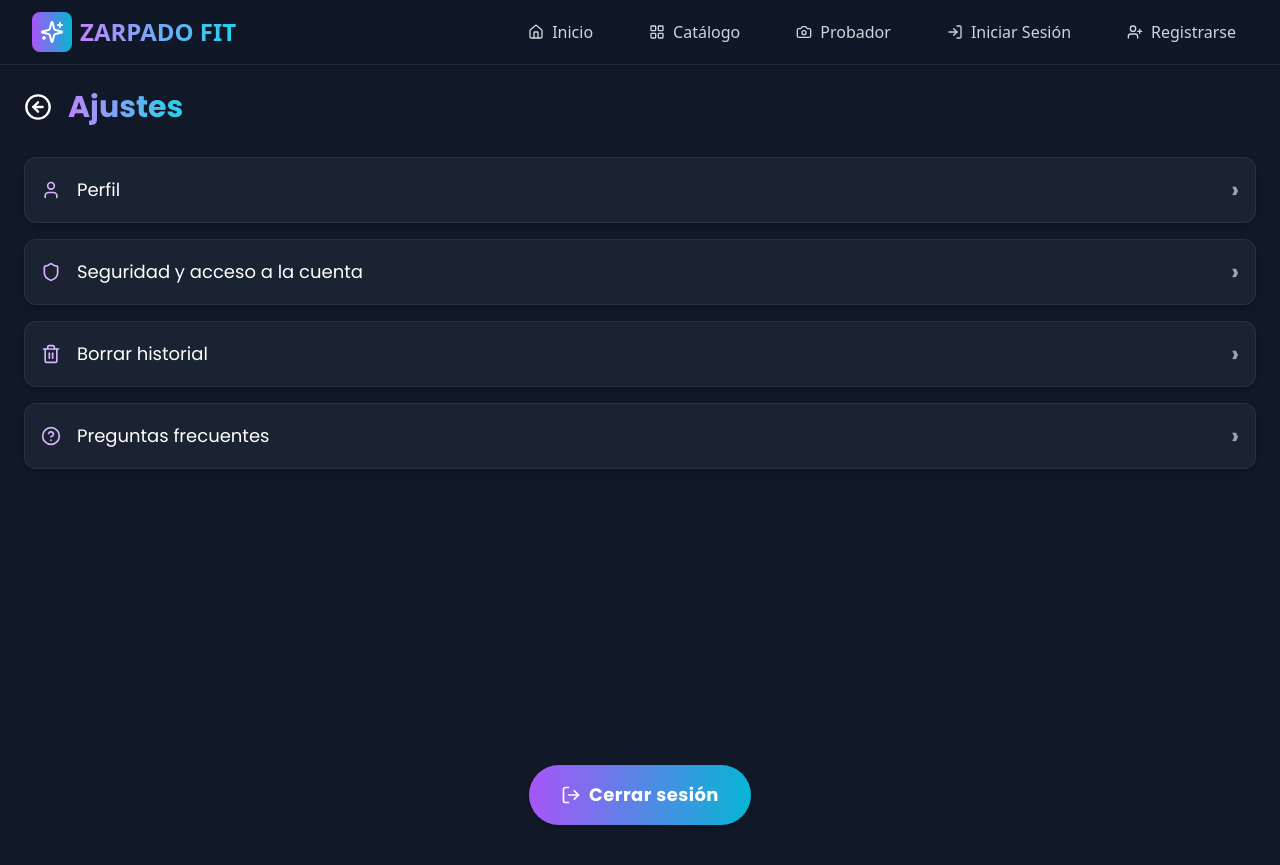
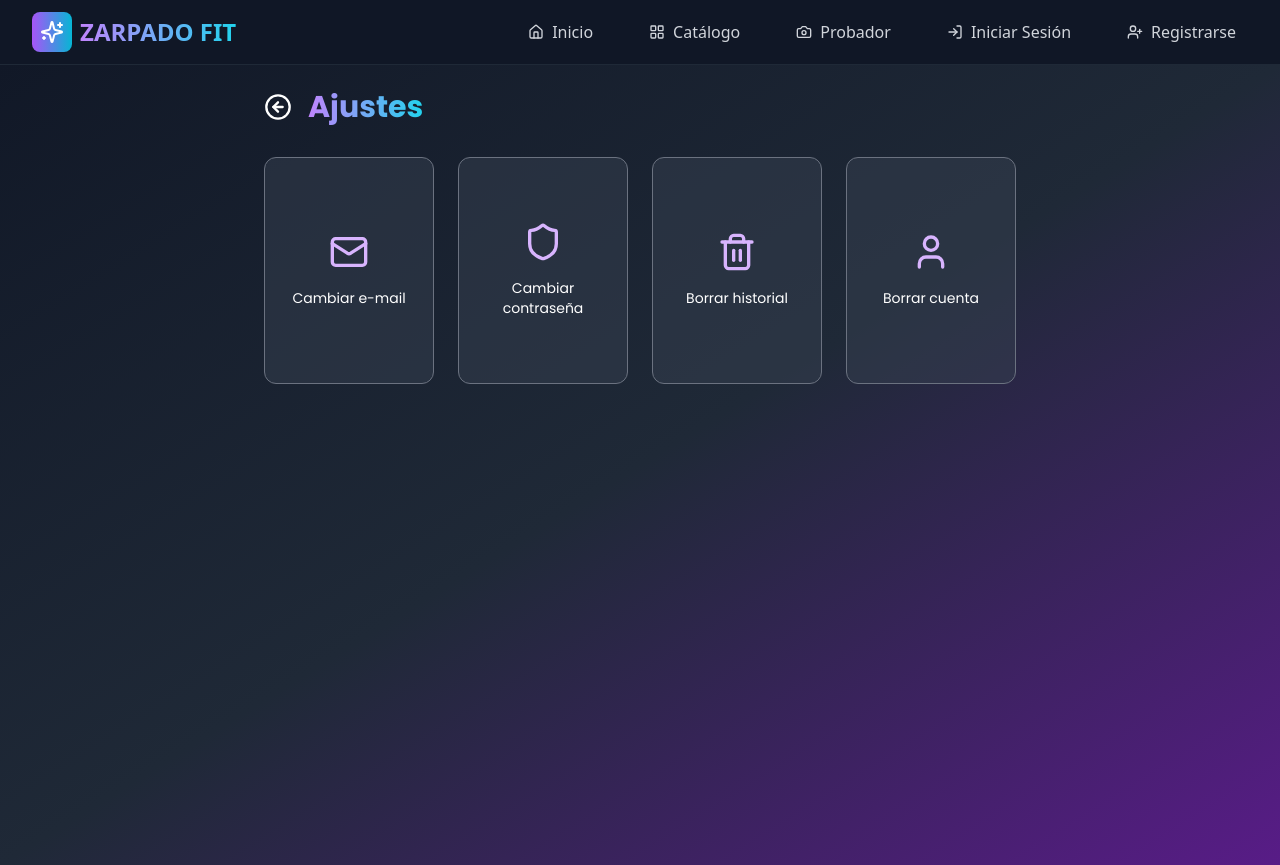
Before and after one commit to havikhavik/Zarpado-Fit, a React (Vite) app: page /Zarpado-Fit/settings in a window 1280 px wide. Built offline with nearby package versions, Linux system fonts and the light colour scheme.

Commit message:
Update Settings.tsx

```diff
--- a/src/pages/Settings.tsx
+++ b/src/pages/Settings.tsx
@@ -1,5 +1,5 @@
 import { useNavigate } from 'react-router-dom';
-import { LogOut, ArrowLeftCircle, User, Shield, Trash2, HelpCircle } from 'lucide-react';
+import { ArrowLeftCircle, User, Shield, Trash2, Mail } from 'lucide-react';
 
 const Settings = () => {
   const navigate = useNavigate();
@@ -11,18 +11,19 @@ const Settings = () => {
   };
 
   const opciones = [
-    { label: 'Perfil', icon: User, to: '/profile' },
-    { label: 'Seguridad y acceso a la cuenta', icon: Shield, to: '/seguridad' },
-    { label: 'Borrar historial', icon: Trash2, to: '/borrar-historial' },
-    { label: 'Preguntas frecuentes', icon: HelpCircle, to: '/faq' },
+    { label: 'Cambiar e-mail', icon: Mail, to: '/changeMail' },
+    { label: 'Cambiar contraseña', icon: Shield, to: '/changePassword' },
+    { label: 'Borrar historial', icon: Trash2, to: '/eraseHistory' },
+    { label: 'Borrar cuenta', icon: User, to: '/eraseAccount' },
   ];
 
   return (
-    <div className="min-h-screen bg-gray-900 text-white px-6 pt-6 pb-10 font-poppins flex flex-col">
+    <div className="min-h-screen overflow-hidden bg-gradient-to-br from-gray-900 via-gray-800 to-purple-900 text-white px-6 pt-6 pb-10 font-poppins flex flex-col">
+      <div className='md:mx-20 lg:mx-60'>
         {/* HEADER */}
         <div className="flex items-center space-x-4 mb-8">
           <button
-          onClick={() => navigate('/Catalog')}
+            onClick={() => navigate(-1)}
             className="text-white hover:text-purple-400 transition"
             aria-label="Volver al catálogo"
           >
@@ -34,35 +35,24 @@ const Settings = () => {
         </div>
 
         {/* OPCIONES */}
-      <div className="space-y-4 flex-grow">
+        <div className="grid grid-cols-2 lg:grid-cols-4 gap-4 lg:gap-6">
           {opciones.map(({ label, icon: Icon, to }) => (
             <div
               key={to}
               onClick={() => navigate(to)}
               role="button"
               tabIndex={0}
-            onKeyDown={(e) => (e.key === 'Enter' || e.key === ' ') && navigate(to)}
-            className="bg-gray-800/70 hover:bg-gray-700 border border-gray-700/50 rounded-xl p-4 flex items-center justify-between cursor-pointer transition-all duration-200 shadow-md focus:outline-none focus:ring-2 focus:ring-purple-500"
+              className="aspect-[3/4] bg-gray-700/50 rounded-xl border border-gray-500 flex items-center justify-center flex-col p-4 hover:bg-gray-600 transition"
             >
-            <div className="flex items-center space-x-4">
-              <Icon className="w-5 h-5 text-purple-300" />
-              <span className="text-lg font-medium">{label}</span>
-            </div>
-            <span className="text-2xl text-gray-400 font-bold">&rsaquo;</span>
+              <Icon className="w-20 h-10 text-purple-300 mb-4" />
+              <span className="text-sm font-medium text-center">{label}</span>
             </div>
           ))}
         </div>
+      </div>
 
-      {/* BOTÓN CERRAR SESIÓN */}
-      <div className="mt-12 flex justify-center">
-        <button
-          onClick={cerrarSesion}
-          className="flex items-center gap-2 bg-gradient-to-r from-purple-500 to-cyan-500 text-white font-bold text-lg tracking-wide rounded-full px-8 py-4 shadow-md hover:shadow-xl transition-all duration-200 ease-in-out hover:scale-105 focus:outline-none focus:ring-4 focus:ring-purple-400/60"
-        >
-          <LogOut className="w-5 h-5" />
-          Cerrar sesión
-        </button>
-      </div>
+
+
     </div>
   );
 };
```
Lines whose indentation alone changed are shown as unchanged.
